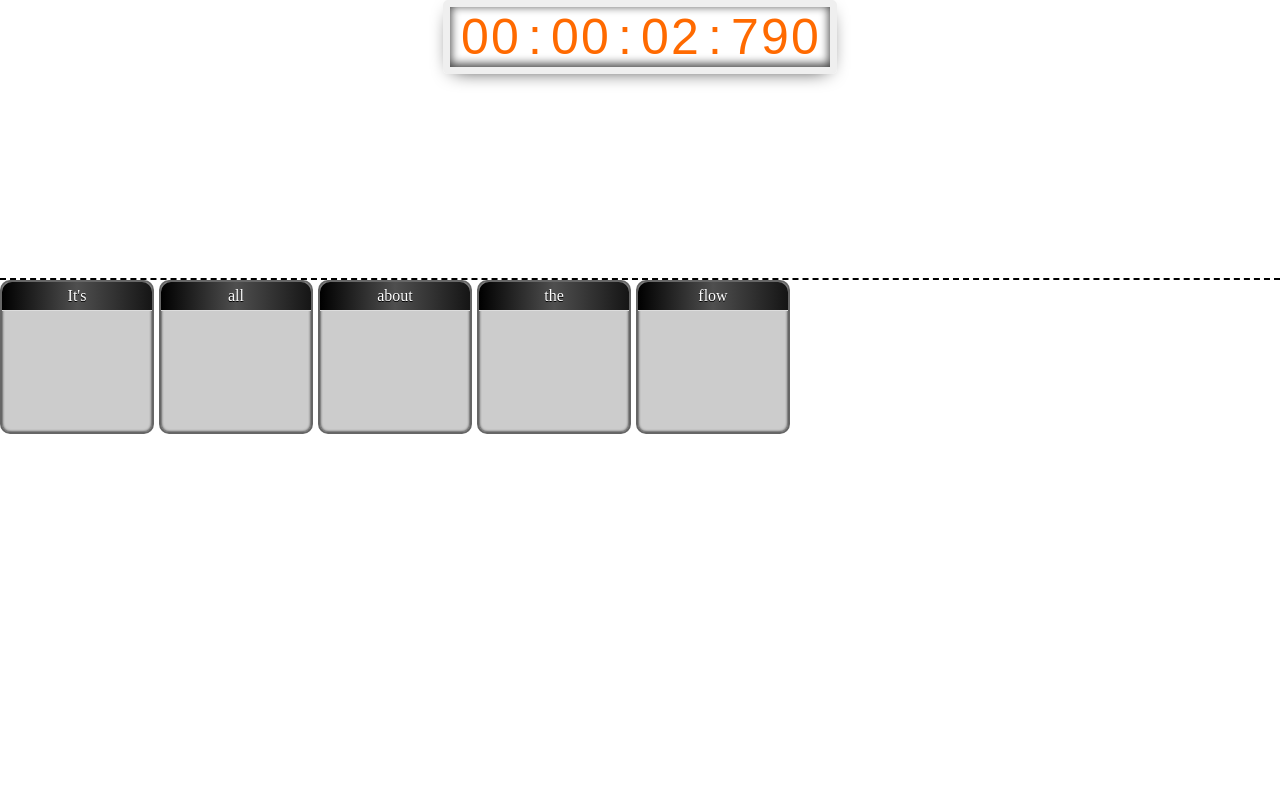
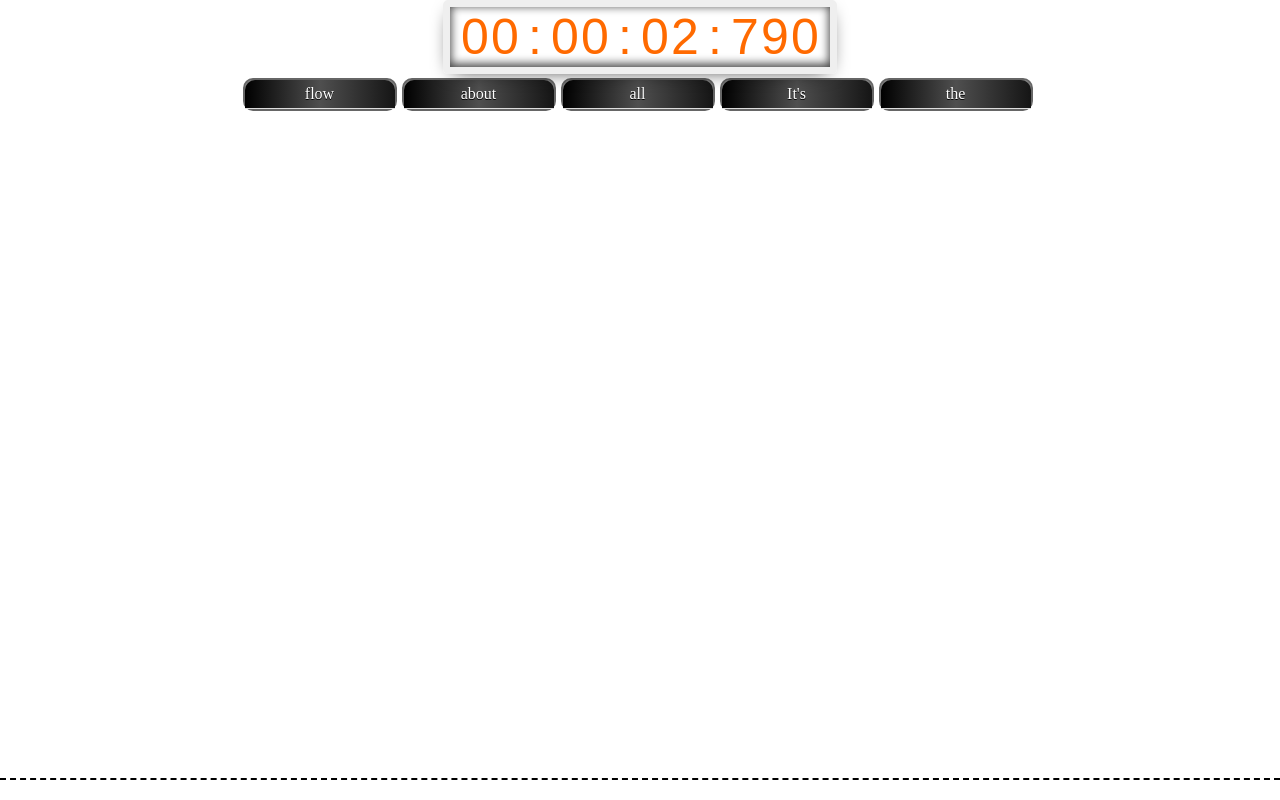
Before and after one commit to koyot3/WordPickerGame, a plain HTML site: page DragWordGame/index.html in a window 1280 px wide. Both pictures are taken after a click on the button "Start your game!!!". Drawn offline with Linux system fonts and the light colour scheme.

Commit message:
Styling the UI

```diff
--- a/DragWordGame/assets/modules/resultgamemodal.js
+++ b/DragWordGame/assets/modules/resultgamemodal.js
@@ -19,3 +19,7 @@ var restartGameBtn = document.getElementById('restartGame');
 restartGameBtn.onclick = function () {
     startGame();
 }
+
+function submitResult() {
+
+}
--- a/DragWordGame/assets/modules/textline.js
+++ b/DragWordGame/assets/modules/textline.js
@@ -1,5 +1,5 @@
 var correctAnswer = 0;
-var emptySlots = document.querySelectorAll('#word-line .column');
+var emptySlots = document.querySelectorAll('#word-line .word');
 
 function lineHandleDragOver(e) {
     if (e.preventDefault) {
--- a/DragWordGame/assets/modules/word.js
+++ b/DragWordGame/assets/modules/word.js
@@ -49,7 +49,7 @@ function handleDragEnd(e) {
     });
 }
 
-var words = document.querySelectorAll('#game-board .column');
+var words = document.querySelectorAll('#game-board .word');
 
 [].forEach.call(words, function (word) {
     word.addEventListener('dragstart', handleDragStart, false);
@@ -64,4 +64,14 @@ function resetWords() {
     [].forEach.call(words, function (word) {
         word.classList.remove('disappear');
     });
+    shuffleWords()
 }
+
+function shuffleWords() {
+    // get the board
+    var board = document.querySelector('#game-board');
+    for (var i = board.children.length; i >= 0; i--) {
+        // every loop I'm shuffling
+        board.appendChild(board.children[Math.random() * i | 0]);
+    }
+}
--- /dev/null
+++ b/DragWordGame/assets/styles/main.css
@@ -0,0 +1,6 @@
+#game-board, #word-line {
+  display: flex;
+  flex-wrap: wrap;
+  justify-content: center;
+  align-items: center;
+}
--- a/DragWordGame/index.html
+++ b/DragWordGame/index.html
@@ -16,8 +16,7 @@
             -webkit-user-drag: element;
         }
 
-        .column {
-            height: 150px;
+        .word {
             width: 150px;
             float: left;
             border: 2px solid #666666;
@@ -34,7 +33,7 @@
             cursor: move;
         }
 
-            .column header {
+            .word header {
                 color: #fff;
                 text-shadow: #000 0 1px;
                 box-shadow: 5px;
@@ -54,7 +53,7 @@
                 border-top-right-radius: 10px;
             }
 
-            .column.over {
+            .word.over {
                 border: 2px dashed #000;
             }
             #word-line{
@@ -64,6 +63,7 @@
                 display:none;
             }
     </style>
+    <link href="assets/styles/main.css" rel="stylesheet" />
 </head>
 <body>
     <!-- The Modal -->
@@ -93,13 +93,11 @@
             </div>
         </div>
     </div>
-    <!-- Lets make a simple stopwatch using CSS3 -->
-    <!-- Time for the markup -->
+    <!-- StopWatch -->
     <!-- The core logic is a simple div containing numbers being moved
     using keyframe animations. The numbers have space between them so that they
     can be aligned vertically easily by reducing the container width. Lets
     wrap up the 'numbers' in a cell to display only 1 digit-->
-    <!-- We will replicate the digits now -->
     <div class="container">
         <!-- time to add the controls -->
         <input id="start" name="controls timer" class="timber-btn" type="radio" />
@@ -144,20 +142,23 @@
             <label for="reset">Reset</label>
         </div>
     </div>
-    <div id="word-line" style="height:200px">
-        <div class="column disappear" draggable="true"></div>
-        <div class="column disappear" draggable="true"></div>
-        <div class="column disappear" draggable="true"></div>
-        <div class="column disappear" draggable="true"></div>
-        <div class="column disappear" draggable="true"></div>
+    <div id="word-line" style="height:155px;position:absolute;bottom:20px;width:100%;">
+        <div class="word disappear"></div>
+        <div class="word disappear"></div>
+        <div class="word disappear"></div>
+        <div class="word disappear"></div>
+        <div class="word disappear"></div>
     </div>
     <div id="game-board">
-        <div class="column" draggable="true"><header>It's</header></div>
-        <div class="column" draggable="true"><header>all</header></div>
-        <div class="column" draggable="true"><header>about</header></div>
-        <div class="column" draggable="true"><header>the</header></div>
-        <div class="column" draggable="true"><header>flow</header></div>
+        <div class="word" draggable="true"><header>It's</header></div>
+        <div class="word" draggable="true"><header>all</header></div>
+        <div class="word" draggable="true"><header>about</header></div>
+        <div class="word" draggable="true"><header>the</header></div>
+        <div class="word" draggable="true"><header>flow</header></div>
     </div>
+    <!---Common Library-->
+    <script src="assets/common/http.js"></script>
+    <!---Modules-->
     <script src="assets/modules/timer.js"></script>
     <script src="assets/modules/startgamemodal.js"></script>
     <script src="assets/modules/resultgamemodal.js"></script>
```
